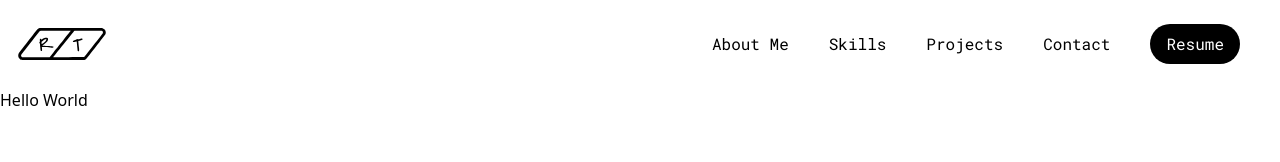
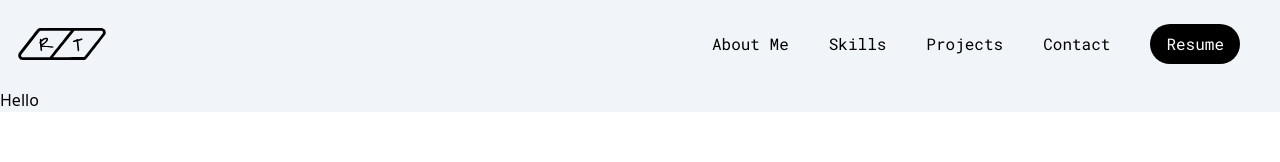
Before and after one commit to Hydraero/Richard-Tumaneng, a React (Vite) app in the folder client/: page / in a window 1280 px wide. Shown: the top 162 px of the page. Built offline with nearby package versions, Linux system fonts and the light colour scheme.

Commit message:
Added Navbar Hover animations + Hero update

```diff
--- a/client/src/App.tsx
+++ b/client/src/App.tsx
@@ -1,5 +1,5 @@
 import React from 'react';
-import { Navbar, Footer } from './components/components.index';
+import { Navbar, Hero ,Footer } from './components/components.index';
 import { useState} from 'react';
 
 type Props = {}
@@ -8,12 +8,12 @@ const App = (props: Props) => {
   const [count, setCount] = useState(0)
 
   return (
-    <div className="App">
+    <div className="bg-slate-100 w-full overflow-hidden">
       <div>
         <Navbar/>
       </div>
       <div>
-        Hello World
+        <Hero/>
       </div>
 
     </div>
--- a/client/src/components/Hero.tsx
+++ b/client/src/components/Hero.tsx
@@ -4,7 +4,9 @@ type Props = {}
 
 const Hero = (props: Props) => {
   return (
-    <div>Hero</div>
+    <section id="home" className="flex md:flex-row flex-col">
+      Hello
+    </section>
   )
 }
 
--- a/client/src/components/Navbar.tsx
+++ b/client/src/components/Navbar.tsx
@@ -12,14 +12,14 @@ const Navbar = (props: Props) => {
     return (
         <nav className= "w-full flex py-6 justify-between items-center navbar">
             <a href= '#home'>
-                <img src={logo} alt="richard-tumaneng" className="cursor-pointer w-[124px] h-[32px]"></img>
+                <img src={logo} alt="richard-tumaneng" className="hover:scale-110 transition duration-300 ease-in-out cursor-pointer w-[124px] h-[32px]"></img>
             </a>
 
             <ul className="list-none sm: flex justify-end items-center flex-1">
                 {navLinks.map((nav,index) => (
                     <li
                         key={nav.id}
-                        className="font-robotomono mr-10"
+                        className="hover:text-slate-500 font-robotomono mr-10"
                     >
 
                         <a href={`#${nav.id}`}>
@@ -28,7 +28,7 @@ const Navbar = (props: Props) => {
                     </li>
                 ))}
                 <li className='font-robotomono mr-10'>
-                    <button className="bg-black hover:bg-slate-500 text-white py-2 px-4 rounded-full">
+                    <button className="bg-black hover:bg-slate-500 text-white py-2 px-4 rounded-full hover:scale-110 transition duration-300 ease-in-out">
                         <a href= {resume} download>
                             Resume
                         </a>
```
